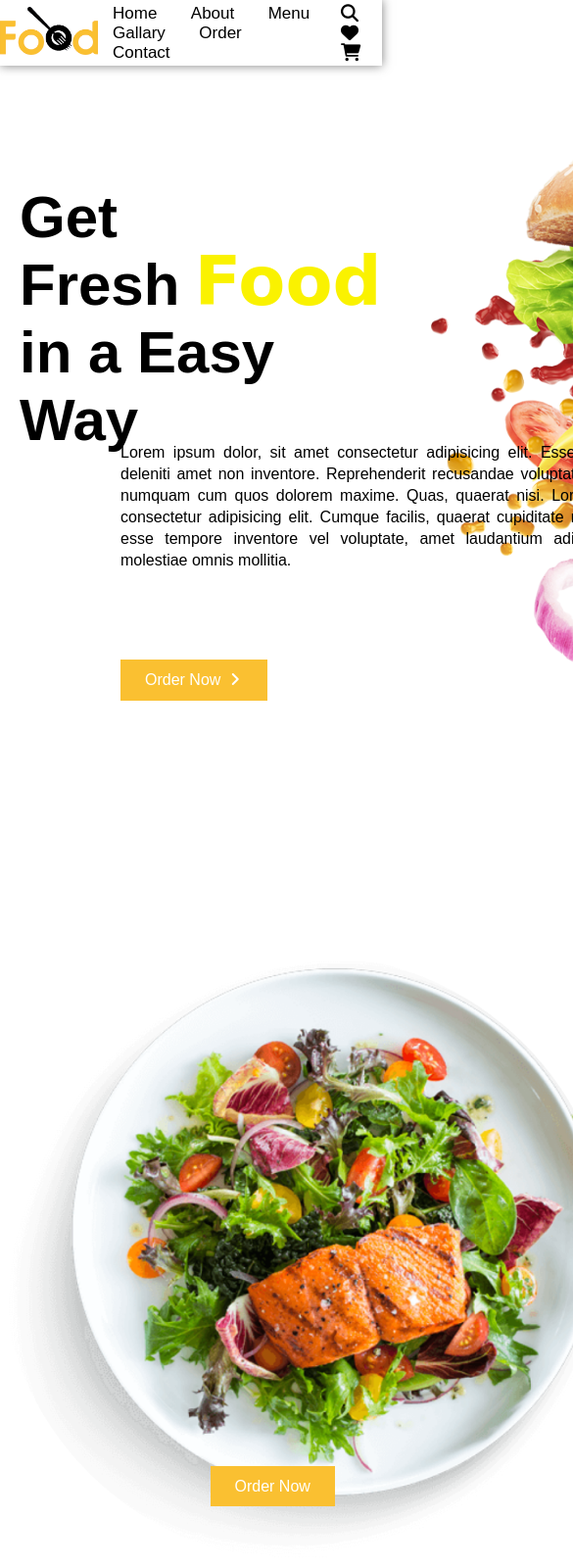
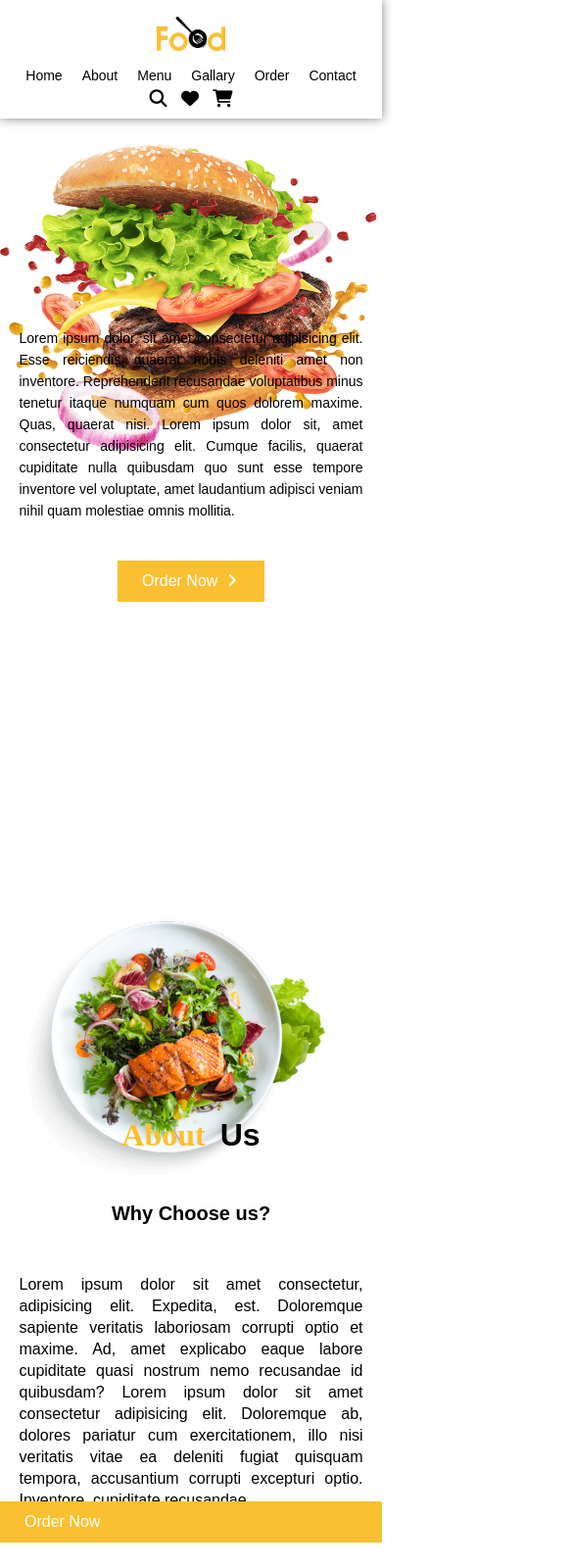
Before and after one commit to PoliPrasanthi/Food-website, a plain HTML site: page index.html in a window 390 px wide. Shown: the top 1600 px of the page at 98% size, 585 px wide, since content can reach past the window. Drawn offline with Linux system fonts and the light colour scheme; files whose address does not match are found by name.

Commit message:
Update foodwebsite.css

```diff
--- a/foodwebsite.css
+++ b/foodwebsite.css
@@ -533,3 +533,146 @@ footer .end span{
     background: #fac031;
     border-radius: 15px;
 }
+
+/* ================= RESPONSIVE DESIGN ================= */
+
+/* Tablet screens (<= 1024px) */
+@media (max-width: 1024px) {
+    section .main {
+        flex-direction: column;
+        text-align: center;
+        top: 80px;
+    }
+    section .main .main_image img {
+        width: 90%;
+        left: 0;
+    }
+    section p {
+        width: 90%;
+        left: 0;
+        bottom: 50px;
+        margin: 0 auto;
+    }
+    section .main_btn {
+        left: 0;
+        margin: 20px auto;
+    }
+
+    .about .about_main {
+        flex-direction: column;
+        text-align: center;
+    }
+    .about .about_main .image img {
+        width: 90%;
+        top: 20px;
+    }
+    .about .about_main .about_text p {
+        width: 90%;
+        margin: 0 auto;
+    }
+    .about .about_btn {
+        left: 0;
+        margin: 20px auto;
+        display: block;
+    }
+
+    .menu .menu_box {
+        grid-template-columns: 1fr 1fr;
+    }
+
+    .gallary .gallary_image_box {
+        grid-template-columns: 1fr 1fr;
+    }
+
+    .order .order_main {
+        flex-direction: column;
+        text-align: center;
+    }
+    .order .order_main .order_image img {
+        width: 90%;
+        margin-bottom: 20px;
+    }
+    .order .order_main form {
+        grid-template-columns: 1fr;
+    }
+
+    footer .footer_main {
+        grid-template-columns: 1fr 1fr 1fr;
+    }
+}
+
+/* Mobile screens (<= 768px) */
+@media (max-width: 768px) {
+    section nav {
+        flex-direction: column;
+        padding: 10px;
+    }
+    section nav ul {
+        display: flex;
+        flex-wrap: wrap;
+        justify-content: center;
+    }
+    section nav ul li {
+        margin: 5px 10px;
+    }
+
+    section .main .men_text h1 {
+        font-size: 40px;
+    }
+    section .main .men_text h1 span {
+        font-size: 45px;
+    }
+    section .main .main_image img {
+        width: 100%;
+    }
+
+    .menu .menu_box {
+        grid-template-columns: 1fr;
+    }
+
+    .gallary .gallary_image_box {
+        grid-template-columns: 1fr;
+    }
+
+    footer .footer_main {
+        grid-template-columns: 1fr 1fr;
+    }
+}
+
+/* Small mobile screens (<= 480px) */
+@media (max-width: 480px) {
+    section nav .logo img {
+        width: 70px;
+    }
+    section nav ul li a {
+        font-size: 14px;
+    }
+
+    section .main .men_text h1 {
+        font-size: 28px;
+    }
+    section .main .men_text h1 span {
+        font-size: 32px;
+    }
+    section p {
+        font-size: 14px;
+    }
+
+    .about .about_main .about_text h1 {
+        font-size: 32px;
+    }
+    .about .about_main .about_text h3 {
+        font-size: 20px;
+    }
+
+    .order .order_main form .input input {
+        width: 100%;
+    }
+
+    footer .footer_main {
+        grid-template-columns: 1fr;
+    }
+    footer .footer_main .footer_tag h2 {
+        font-size: 20px;
+    }
+}
```
